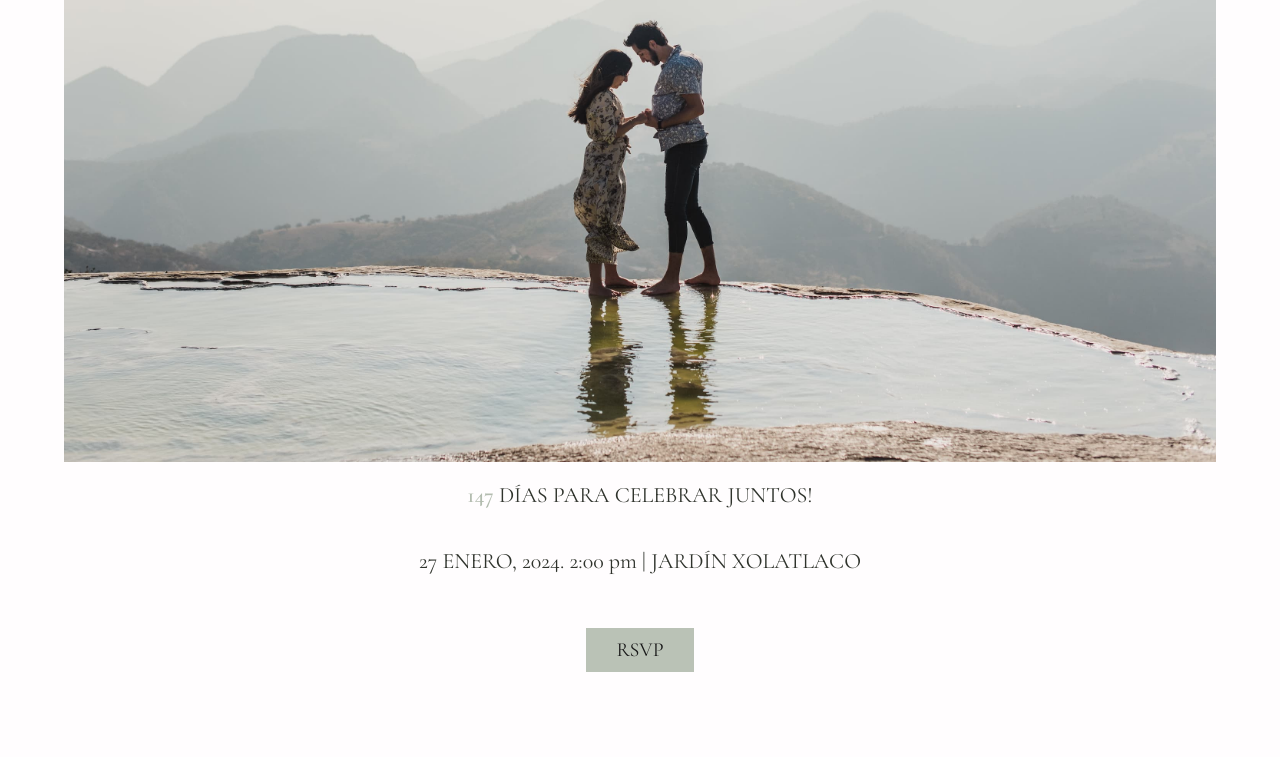
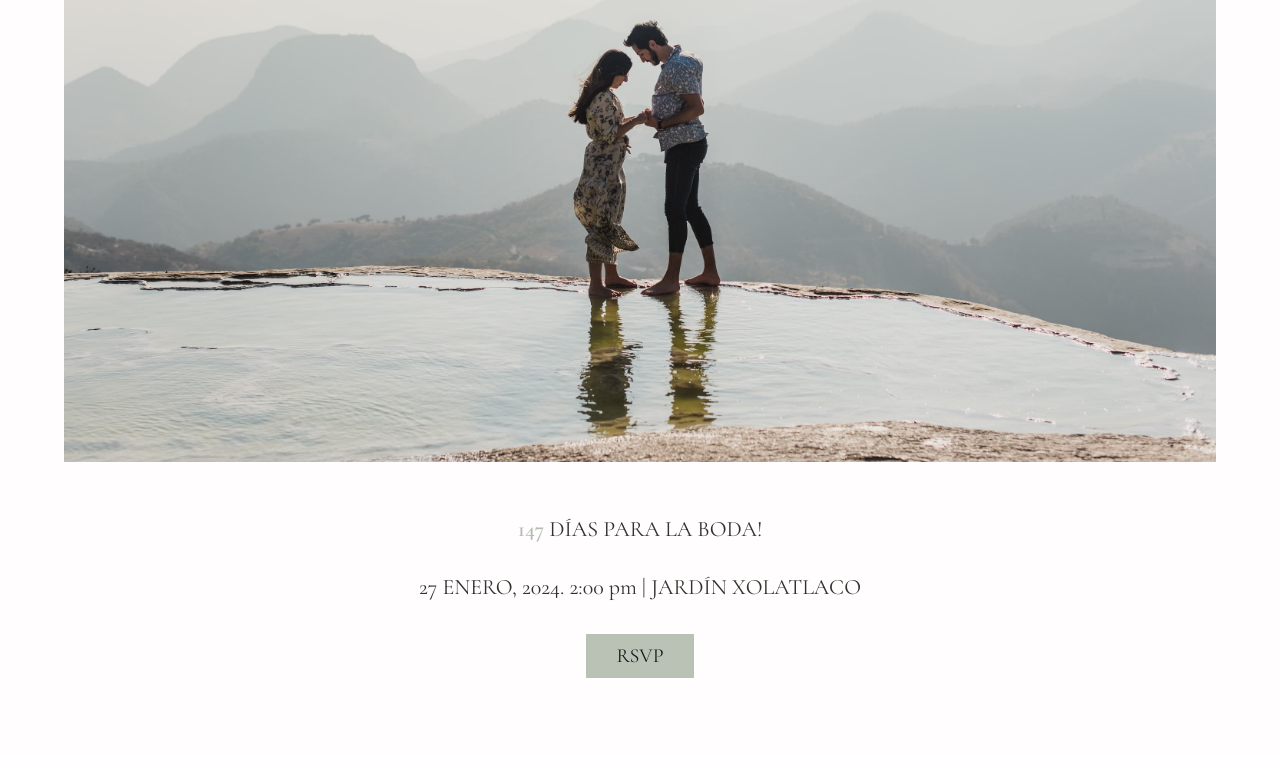
Before and after one commit to richipargo/nadia-stefan, a React (Vite) app: page / in a window 1280 px wide. Shown: the part 402-1159 px from the top of the page. Built offline with nearby package versions, Linux system fonts and the light colour scheme.

Commit message:
Style countdown container

```diff
--- a/src/components/Countdown.jsx
+++ b/src/components/Countdown.jsx
@@ -20,8 +20,8 @@ const Countdown = () => {
 
   return (
     <div className="countdown-container">
-      <p className="countdown">{days}</p>
-      <span className="countdown-span"> días para celebrar juntos!</span>
+      <p className="countdown"> {days}</p>
+      <span className="countdown-span"> días para la boda!</span>
     </div>
   );
 };
--- a/src/style_components/countdown.css
+++ b/src/style_components/countdown.css
@@ -1,9 +1,13 @@
+.countdown-container {
+  /* border: 1px solid red; */
+  margin-top: 3%;
+}
 .countdown {
   display: inline-block;
   color: var(--extra);
   font-weight: 600;
   padding: 20px 0;
 }
-.countdown-span {
+/* .countdown-span {
   padding: 20px 0;
-}
+} */
--- a/src/style_components/home.css
+++ b/src/style_components/home.css
@@ -10,5 +10,5 @@
   text-transform: lowercase;
 }
 .when-where {
-  padding: 20px 0;
+  margin-top: 1%;
 }
```
